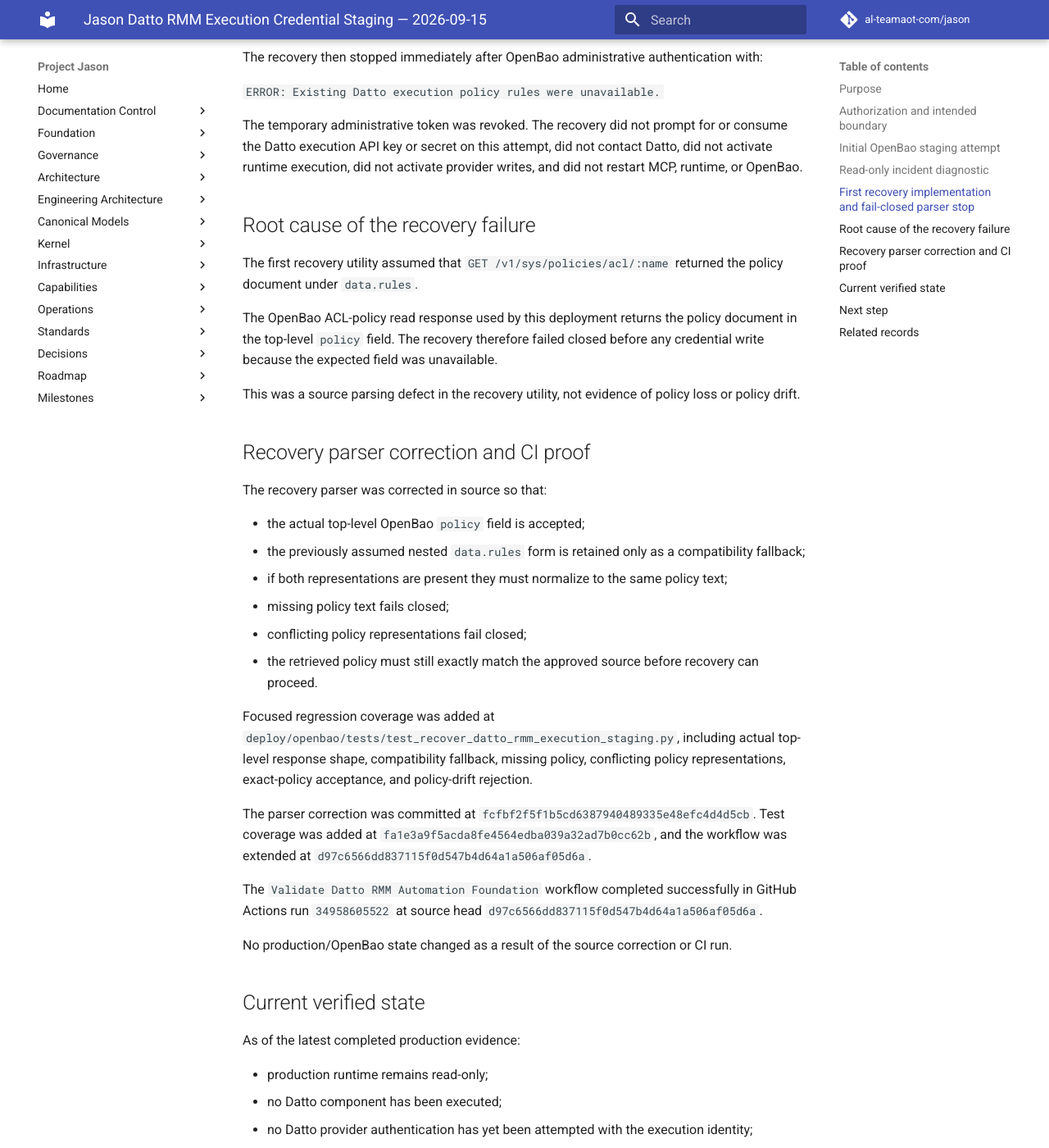
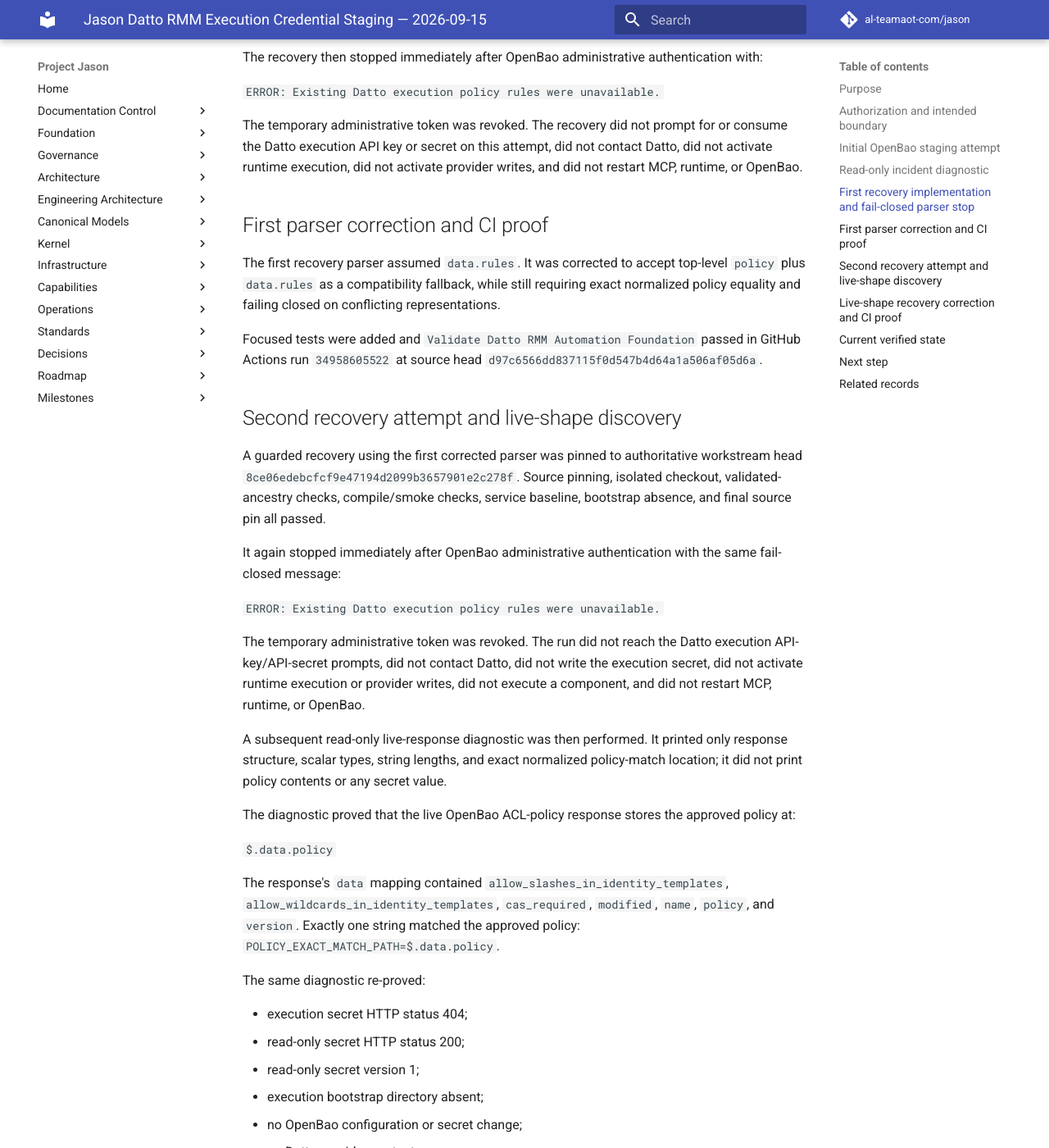
Before and after one commit to al-teamaot-com/jason, an MkDocs documentation site: the page built from docs/operations/Jason-Datto-RMM-Execution-Credential-Staging-2026-09-15.md, in a window 1280 px wide and 1400 px high, scrolled down 2358 px. Shown: the whole window at 82% size. Built offline with MkDocs 1.6.1 and Material for MkDocs 9.7.7, drawn with Linux system fonts in a browser that asks for light colours; comment, search, counter and statistics services are not loaded; some of the changed text lies outside the part shown.

Commit message:
Record live OpenBao data.policy evidence

```diff
--- a/docs/operations/Jason-Datto-RMM-Execution-Credential-Staging-2026-09-15.md
+++ b/docs/operations/Jason-Datto-RMM-Execution-Credential-Staging-2026-09-15.md
@@ -2,7 +2,7 @@
 
 ## Purpose
 
-This record captures the approved Phase 3 staging of the separate Datto RMM execution identity into OpenBao, including the fail-closed staging attempts, read-only diagnostic evidence, recovery-parser correction, current verified state, and next guarded recovery step.
+This record captures the approved Phase 3 staging of the separate Datto RMM execution identity into OpenBao, including the fail-closed staging attempts, read-only diagnostic evidence, recovery-parser corrections, current verified state, and next guarded recovery step.
 
 No provider credential value, OpenBao token, Linux password, Datto API key, Datto API secret, RoleID, SecretID, provider-native object ID, or host secret path value is recorded here.
 
@@ -64,59 +64,83 @@
 
 The temporary administrative token was revoked. The recovery did not prompt for or consume the Datto execution API key or secret on this attempt, did not contact Datto, did not activate runtime execution, did not activate provider writes, and did not restart MCP, runtime, or OpenBao.
 
-## Root cause of the recovery failure
+## First parser correction and CI proof
 
-The first recovery utility assumed that `GET /v1/sys/policies/acl/:name` returned the policy document under `data.rules`.
+The first recovery parser assumed `data.rules`. It was corrected to accept top-level `policy` plus `data.rules` as a compatibility fallback, while still requiring exact normalized policy equality and failing closed on conflicting representations.
 
-The OpenBao ACL-policy read response used by this deployment returns the policy document in the top-level `policy` field. The recovery therefore failed closed before any credential write because the expected field was unavailable.
+Focused tests were added and `Validate Datto RMM Automation Foundation` passed in GitHub Actions run `34958605522` at source head `d97c6566dd837115f0d547b4d64a1a506af05d6a`.
 
-This was a source parsing defect in the recovery utility, not evidence of policy loss or policy drift.
+## Second recovery attempt and live-shape discovery
 
-## Recovery parser correction and CI proof
+A guarded recovery using the first corrected parser was pinned to authoritative workstream head `8ce06edebcfcf9e47194d2099b3657901e2c278f`. Source pinning, isolated checkout, validated-ancestry checks, compile/smoke checks, service baseline, bootstrap absence, and final source pin all passed.
 
-The recovery parser was corrected in source so that:
+It again stopped immediately after OpenBao administrative authentication with the same fail-closed message:
 
-- the actual top-level OpenBao `policy` field is accepted;
-- the previously assumed nested `data.rules` form is retained only as a compatibility fallback;
-- if both representations are present they must normalize to the same policy text;
-- missing policy text fails closed;
-- conflicting policy representations fail closed;
-- the retrieved policy must still exactly match the approved source before recovery can proceed.
+`ERROR: Existing Datto execution policy rules were unavailable.`
 
-Focused regression coverage was added at `deploy/openbao/tests/test_recover_datto_rmm_execution_staging.py`, including actual top-level response shape, compatibility fallback, missing policy, conflicting policy representations, exact-policy acceptance, and policy-drift rejection.
+The temporary administrative token was revoked. The run did not reach the Datto execution API-key/API-secret prompts, did not contact Datto, did not write the execution secret, did not activate runtime execution or provider writes, did not execute a component, and did not restart MCP, runtime, or OpenBao.
 
-The parser correction was committed at `fcfbf2f5f1b5cd6387940489335e48efc4d4d5cb`. Test coverage was added at `fa1e3a9f5acda8fe4564edba039a32ad7b0cc62b`, and the workflow was extended at `d97c6566dd837115f0d547b4d64a1a506af05d6a`.
+A subsequent read-only live-response diagnostic was then performed. It printed only response structure, scalar types, string lengths, and exact normalized policy-match location; it did not print policy contents or any secret value.
 
-The `Validate Datto RMM Automation Foundation` workflow completed successfully in GitHub Actions run `34958605522` at source head `d97c6566dd837115f0d547b4d64a1a506af05d6a`.
+The diagnostic proved that the live OpenBao ACL-policy response stores the approved policy at:
 
-No production/OpenBao state changed as a result of the source correction or CI run.
+`$.data.policy`
+
+The response's `data` mapping contained `allow_slashes_in_identity_templates`, `allow_wildcards_in_identity_templates`, `cas_required`, `modified`, `name`, `policy`, and `version`. Exactly one string matched the approved policy: `POLICY_EXACT_MATCH_PATH=$.data.policy`.
+
+The same diagnostic re-proved:
+
+- execution secret HTTP status 404;
+- read-only secret HTTP status 200;
+- read-only secret version 1;
+- execution bootstrap directory absent;
+- no OpenBao configuration or secret change;
+- no Datto provider contact;
+- no runtime change;
+- no component execution;
+- temporary administrative token revoked.
+
+The detailed evidence is recorded in `docs/operations/Jason-Datto-RMM-Execution-Live-Policy-Shape-Diagnostic-2026-09-15.md`.
+
+## Live-shape recovery correction and CI proof
+
+A narrow wrapper was added at `deploy/openbao/scripts/recover-datto-rmm-execution-staging-live-shape.py`. It reuses the already-reviewed recovery transaction and replaces only the policy extraction function so that the following response representations are accepted:
+
+- observed live `data.policy`;
+- previously modeled top-level `policy`;
+- compatibility `data.rules`.
+
+If multiple representations are present they must all normalize to exactly the same policy text or recovery fails closed.
+
+Regression coverage was added at `deploy/openbao/tests/test_recover_datto_rmm_execution_live_shape.py`, including the exact observed live shape and conflicting/missing-policy failure cases.
+
+The focused `Validate Datto RMM Automation Foundation` workflow passed at source head `6becc09bf960eb9d0a1807cedc7dc466c214a0fc` in GitHub Actions run `34959276477`.
 
 ## Current verified state
 
-As of the latest completed production evidence:
+As of the latest completed live evidence:
 
 - production runtime remains read-only;
 - no Datto component has been executed;
 - no Datto provider authentication has yet been attempted with the execution identity;
-- the dedicated OpenBao execution policy was proven present;
-- the dedicated OpenBao execution AppRole was proven present with the bounded token settings recorded above;
-- the execution KV credential record was last proven absent;
-- the existing Datto read-only secret was last proven at version 1 and must not be modified by this workstream;
-- the execution bootstrap credential directory was last proven absent;
+- the dedicated OpenBao execution policy is present and its live policy text exactly matches approved source;
+- the dedicated OpenBao execution AppRole was previously proven present with the bounded token settings recorded above;
+- the execution KV credential record is absent (HTTP 404);
+- the existing Datto read-only secret remains version 1;
+- the execution bootstrap credential directory is absent;
 - no runtime execution surface has been activated;
 - no general provider-write capability has been enabled;
 - no service restart has been required by the staging attempts.
 
-The corrected recovery must re-prove these preconditions before writing anything; prior evidence is not treated as permission to assume the state remains unchanged.
-
 ## Next step
 
-Run the corrected guarded recovery from the current authoritative workstream branch. The recovery must first re-prove the expected partial state and exact source pin, then use `options.cas=0` only if the execution KV record is still absent. It must preserve the read-only credential, keep all services running without restart, and leave runtime/provider execution disabled.
+Run the guarded recovery through `recover-datto-rmm-execution-staging-live-shape.py`, pinned to the current authoritative workstream head and validated code head. The recovery must re-prove source/service/bootstrap preconditions before collecting the Datto execution API key and secret. It may create the execution KV record only with `options.cas=0` while the record remains absent, must preserve the read-only credential at version 1, must verify AppRole isolation, and must keep runtime/provider execution disabled.
 
 After OpenBao staging completes, the next Phase 3 milestone is harmless Datto authentication and provider-containment proof. That milestone still must not execute a component or activate a runtime mutation surface.
 
 ## Related records
 
 - Workstream: `docs/operations/Jason-Datto-RMM-Component-Execution-Workstream-2026-09-14.md`
+- Live policy shape evidence: `docs/operations/Jason-Datto-RMM-Execution-Live-Policy-Shape-Diagnostic-2026-09-15.md`
 - Draft PR: #184
 - Capability objective: issue #183
```
